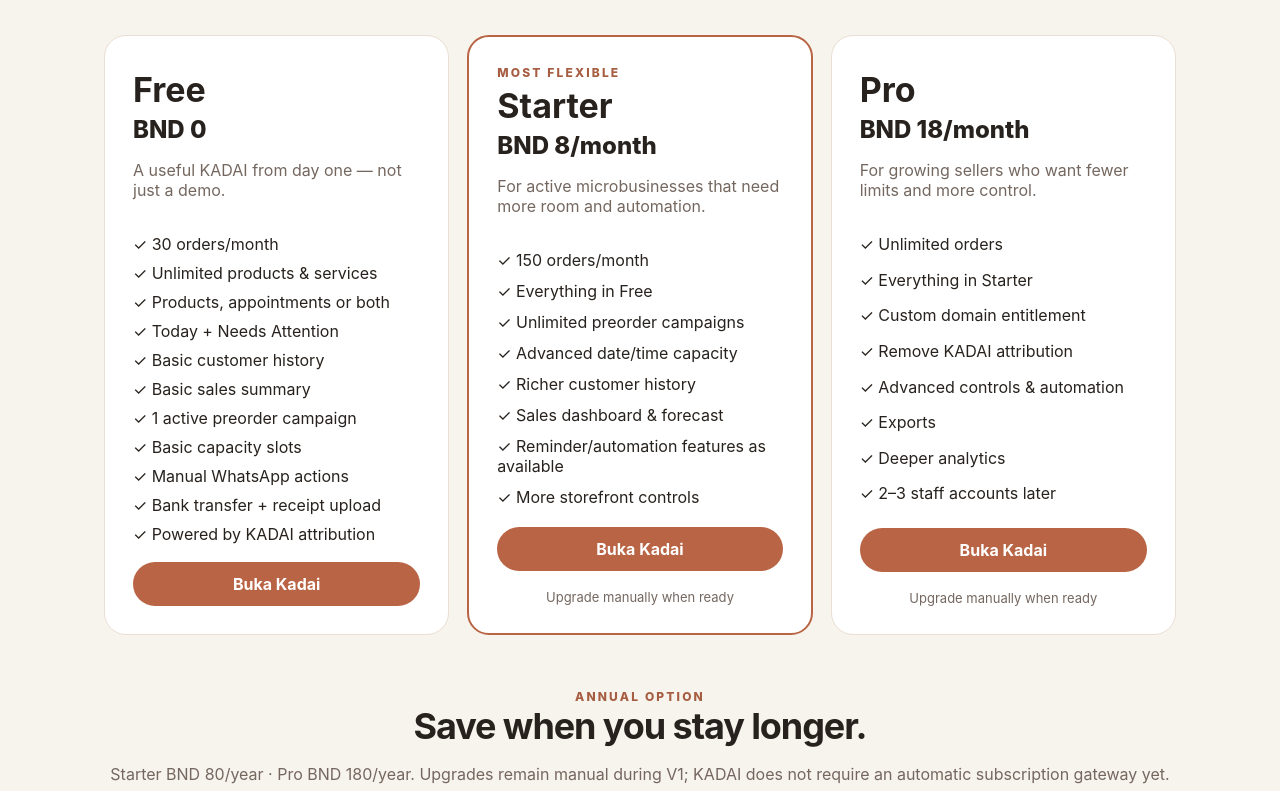
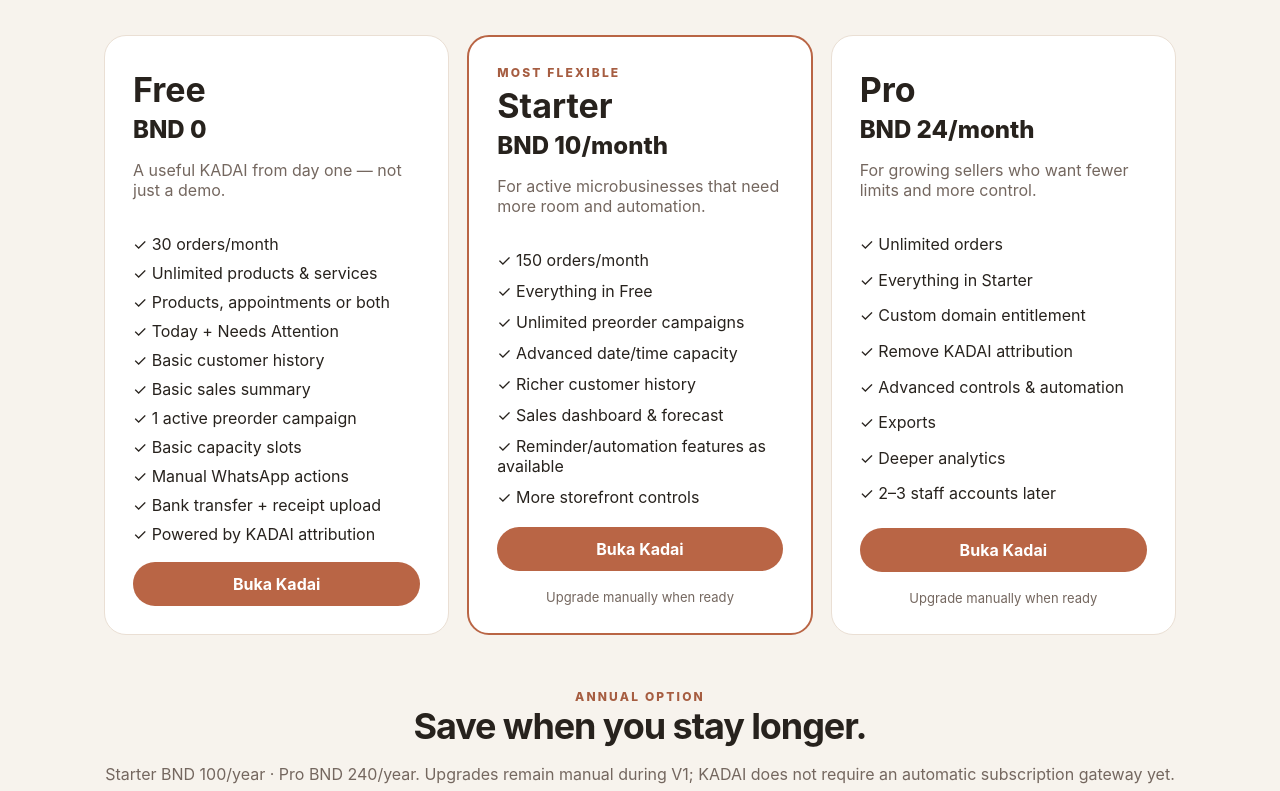
Before and after one commit to mypovbn-pixel/izira-website, a Next.js app: page /pricing in a window 1280 px wide. Shown: the part 329-1120 px from the top of the page. Built offline with nearby package versions, Linux system fonts and the light colour scheme.

Commit message:
Update KADAI pricing to BND 10 and BND 24

```diff
--- a/app/pricing/page.tsx
+++ b/app/pricing/page.tsx
@@ -2,8 +2,8 @@
 
 const plans=[
  {name:"Free",price:"BND 0",sub:"A useful KADAI from day one — not just a demo.",features:["30 orders/month","Unlimited products & services","Products, appointments or both","Today + Needs Attention","Basic customer history","Basic sales summary","1 active preorder campaign","Basic capacity slots","Manual WhatsApp actions","Bank transfer + receipt upload","Powered by KADAI attribution"],cta:"Buka Kadai",href:"/signup"},
- {name:"Starter",price:"BND 8/month",sub:"For active microbusinesses that need more room and automation.",features:["150 orders/month","Everything in Free","Unlimited preorder campaigns","Advanced date/time capacity","Richer customer history","Sales dashboard & forecast","Reminder/automation features as available","More storefront controls"],cta:"Buka Kadai",href:"/signup",note:"Upgrade manually when ready"},
- {name:"Pro",price:"BND 18/month",sub:"For growing sellers who want fewer limits and more control.",features:["Unlimited orders","Everything in Starter","Custom domain entitlement","Remove KADAI attribution","Advanced controls & automation","Exports","Deeper analytics","2–3 staff accounts later"],cta:"Buka Kadai",href:"/signup",note:"Upgrade manually when ready"}
+ {name:"Starter",price:"BND 10/month",sub:"For active microbusinesses that need more room and automation.",features:["150 orders/month","Everything in Free","Unlimited preorder campaigns","Advanced date/time capacity","Richer customer history","Sales dashboard & forecast","Reminder/automation features as available","More storefront controls"],cta:"Buka Kadai",href:"/signup",note:"Upgrade manually when ready"},
+ {name:"Pro",price:"BND 24/month",sub:"For growing sellers who want fewer limits and more control.",features:["Unlimited orders","Everything in Starter","Custom domain entitlement","Remove KADAI attribution","Advanced controls & automation","Exports","Deeper analytics","2–3 staff accounts later"],cta:"Buka Kadai",href:"/signup",note:"Upgrade manually when ready"}
 ];
 
 export default function PricingPage(){
@@ -11,7 +11,7 @@
   <nav className="nav"><Link href="/kadai" style={{textDecoration:"none"}}><div style={{fontSize:26,fontWeight:900,letterSpacing:"-.04em",lineHeight:1}}>KADAI</div><div className="muted" style={{fontSize:11,marginTop:3}}>by IZIRA</div></Link><div className="navlinks"><Link href="/login">Sign in</Link><Link href="/signup" className="pill">Buka Kadai</Link></div></nav>
   <section style={{textAlign:"center",padding:"48px 0 36px"}}><div className="eyebrow">SIMPLE PRICING</div><h1 style={{fontSize:"clamp(42px,7vw,72px)",letterSpacing:"-.05em",margin:"12px 0"}}>Free should still feel useful.</h1><p className="muted" style={{fontSize:19,maxWidth:720,margin:"0 auto"}}>Start with real selling, booking, preorder and capacity tools. Upgrade when your business needs more scale, automation and control.</p></section>
   <section className="grid3" style={{alignItems:"stretch"}}>{plans.map((p,i)=><article className="card" key={p.name} style={{padding:28,display:"flex",flexDirection:"column",gap:18,border:i===1?"2px solid #b96545":undefined}}><div>{i===1&&<div className="eyebrow">MOST FLEXIBLE</div>}<h2 style={{fontSize:34,margin:"5px 0"}}>{p.name}</h2><div style={{fontSize:24,fontWeight:800}}>{p.price}</div><p className="muted">{p.sub}</p></div><div style={{display:"grid",gap:9,flex:1}}>{p.features.map(f=><div key={f}>✓ {f}</div>)}</div><Link className="btn" style={{textAlign:"center"}} href={p.href}>{p.cta}</Link>{p.note&&<div className="muted" style={{textAlign:"center",fontSize:13}}>{p.note}</div>}</article>)}</section>
-  <section className="section" style={{textAlign:"center"}}><div className="eyebrow">ANNUAL OPTION</div><h2>Save when you stay longer.</h2><p className="muted">Starter BND 80/year · Pro BND 180/year. Upgrades remain manual during V1; KADAI does not require an automatic subscription gateway yet.</p></section>
+  <section className="section" style={{textAlign:"center"}}><div className="eyebrow">ANNUAL OPTION</div><h2>Save when you stay longer.</h2><p className="muted">Starter BND 100/year · Pro BND 240/year. Upgrades remain manual during V1; KADAI does not require an automatic subscription gateway yet.</p></section>
   <section className="card" style={{maxWidth:760,margin:"0 auto",textAlign:"center",padding:34}}><div className="eyebrow">KADAI</div><h2 style={{fontSize:34,margin:"8px 0"}}>Buka Kadai. Start Jual.</h2><p className="muted">Sell products, take appointments, manage capacity and keep customer conversations on WhatsApp.</p><Link className="btn" href="/signup">Buka Kadai</Link></section>
  </main>
 }
```
